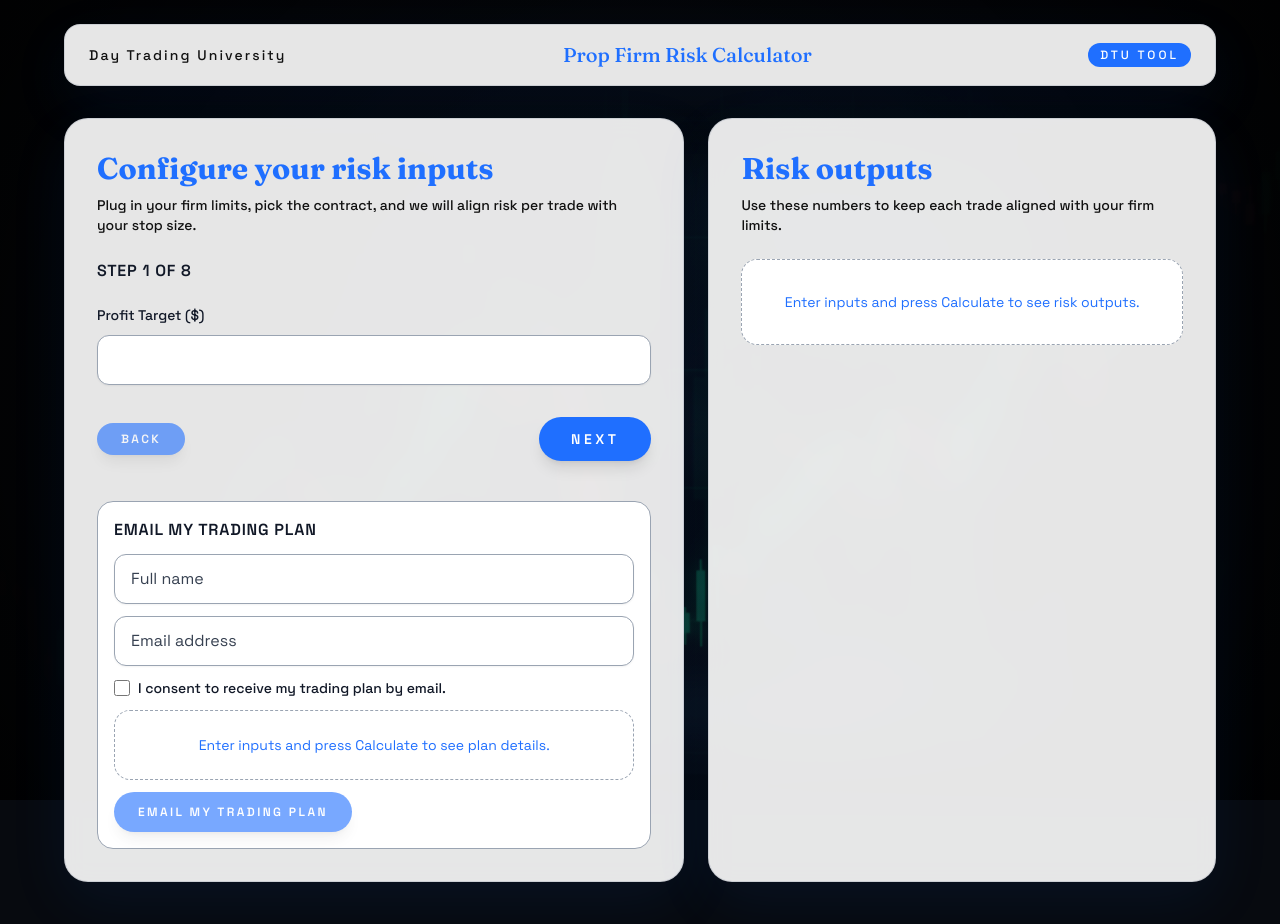
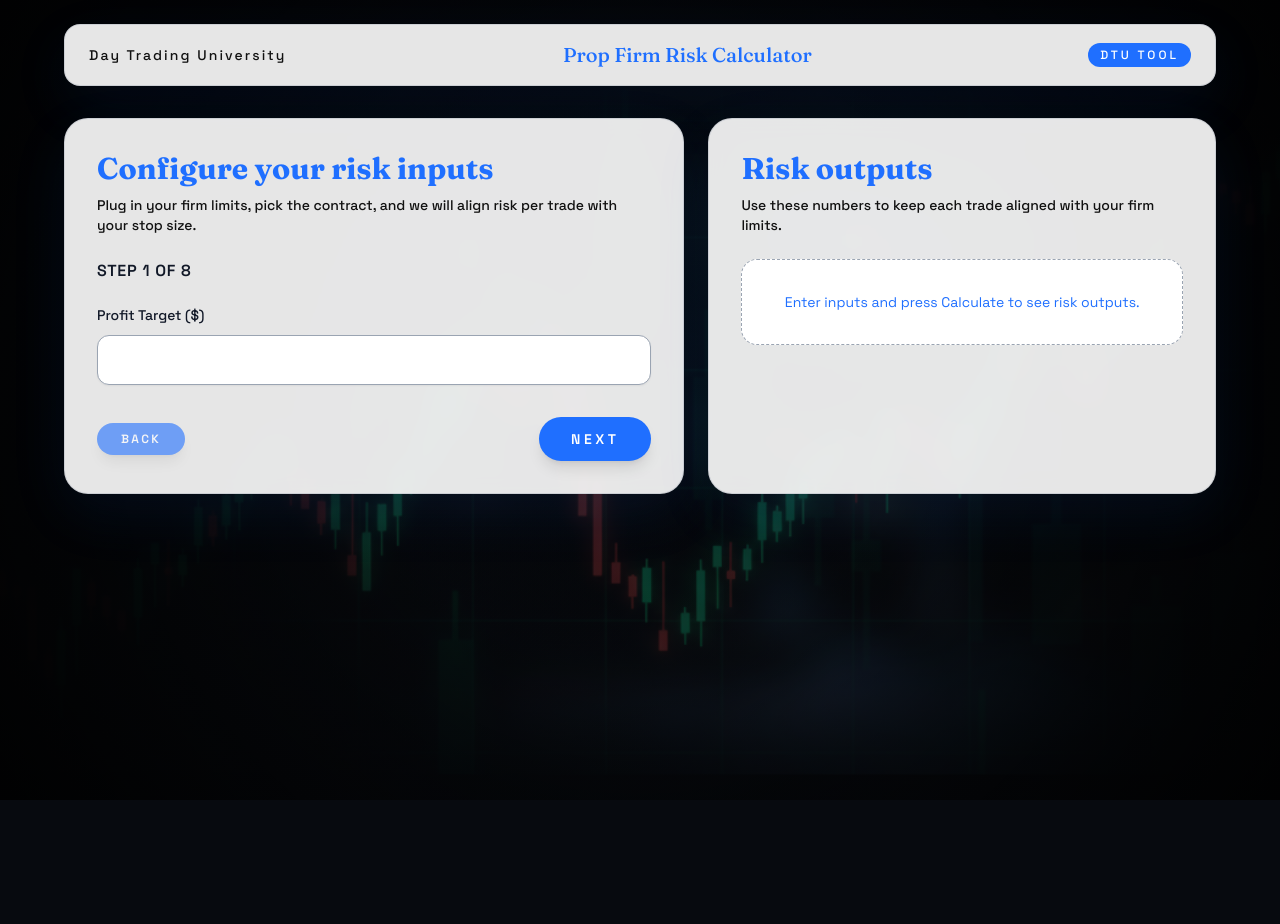
Before and after one commit to Josharu02/dtu-risk-calculator, a React (Vite) app: page / in a window 1280 px wide. Shown: the top 924 px of the page. After the commit the page ends 800 px from the top, so only its background shows below. Built offline with nearby package versions, Linux system fonts and the light colour scheme.

Commit message:
email after last step

```diff
--- a/src/App.tsx
+++ b/src/App.tsx
@@ -122,6 +122,7 @@ function App() {
   )
   const [emailError, setEmailError] = useState('')
   const [isEmailSubmitting, setIsEmailSubmitting] = useState(false)
+  const isFinalStep = currentStep === 7
 
   const maxContractSizeValue = Number(maxContractSize)
   const tickValue = useMemo(() => {
@@ -273,6 +274,7 @@ function App() {
       maxDailyProfit: maxDailyProfitValue,
     }
     setCalculated(nextCalculated)
+    console.log("CALCULATED_READY", nextCalculated)
     console.log("CALCULATED_SET", nextCalculated)
     console.log("CALCULATE_DONE", {
       calculatedFlagValue: true,
@@ -388,6 +390,8 @@ function App() {
 
   const handleEmailSubmit = async () => {
     if (isEmailSubmitting || !calculated) {
+      setEmailError('Please calculate first.')
+      setEmailStatus('error')
       return
     }
 
@@ -401,6 +405,10 @@ function App() {
     setEmailError('')
     setIsEmailSubmitting(true)
     console.log("EMAIL_PAYLOAD_PREVIEW", calculated)
+    console.log("EMAIL_SEND_ATTEMPT", {
+      isFinalStep,
+      hasCalculated: Boolean(calculated),
+    })
 
     const payload = {
       full_name: fullName.trim(),
@@ -824,6 +832,7 @@ function App() {
             )}
           </div>
 
+          {isFinalStep && (
           <div className="mt-10 rounded-2xl border border-[#9AA4B2] bg-white px-4 py-4">
             <p className="helper-text uppercase font-semibold tracking-[0.05em] text-[#111827]">
               Email my trading plan
@@ -965,9 +974,9 @@ function App() {
                   </div>
                 </div>
               ) : (
-                <div className="rounded-2xl border border-dashed border-[#9AA4B2] bg-white px-4 py-6 text-center text-sm text-[#1F6FFF]">
-                  Enter inputs and press Calculate to see plan details.
-                </div>
+                <p className="text-xs text-[#D94A4A]">
+                  Press Calculate to unlock email.
+                </p>
               )}
               {emailStatus === 'success' && (
                 <p className="text-xs text-[#2ECC71]">
@@ -987,6 +996,7 @@ function App() {
               </button>
             </div>
           </div>
+          )}
 
         </section>
 
```
